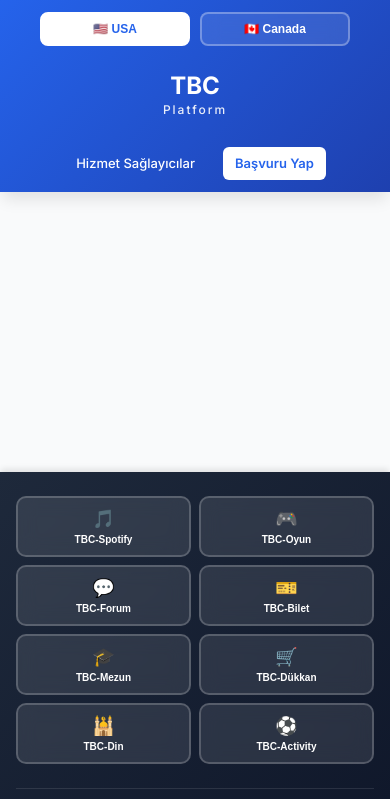
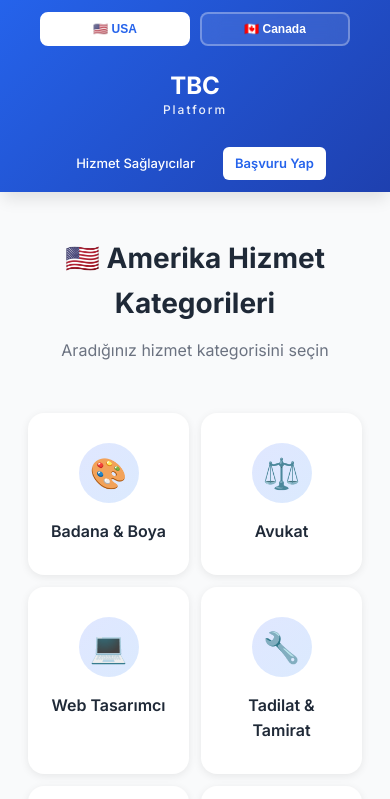
Before and after one commit to bozukaraba/tbclov, a React (Vite) app: page /categories in a window 390 px wide. Shown: the top 799 px of the page. Built offline with nearby package versions, Linux system fonts and the light colour scheme; no server answers.

Commit message:
Add category grid page: Users select country -> see categories -> see providers

```diff
--- a/client/src/App.jsx
+++ b/client/src/App.jsx
@@ -3,8 +3,9 @@ import { BrowserRouter as Router, Routes, Route } from 'react-router-dom';
 import Header from './components/Header';
 import Footer from './components/Footer';
 import Home from './pages/Home';
+import CategoryGrid from './pages/CategoryGrid';
+import ProviderList from './pages/ProviderList';
 import ProviderForm from './pages/ProviderForm';
-import ProviderList from './pages/ProviderList';
 import AdminPanel from './pages/AdminPanel';
 
 function App() {
@@ -22,6 +23,10 @@ function App() {
             <Route
               path="/"
               element={<Home setSelectedCountry={setSelectedCountry} />}
+            />
+            <Route
+              path="/categories"
+              element={<CategoryGrid country={selectedCountry} />}
             />
             <Route
               path="/providers"
--- a/client/src/components/Header.jsx
+++ b/client/src/components/Header.jsx
@@ -27,7 +27,7 @@ function Header({ selectedCountry, setSelectedCountry }) {
         </Link>
 
         <nav className="nav-menu">
-          <Link to="/providers" className="nav-link">
+          <Link to="/categories" className="nav-link">
             Hizmet Sağlayıcılar
           </Link>
           <Link to="/apply" className="nav-link btn-apply">
--- /dev/null
+++ b/client/src/pages/CategoryGrid.css
@@ -0,0 +1,129 @@
+.category-grid-container {
+  max-width: 1400px;
+  margin: 0 auto;
+  padding: 40px 20px;
+}
+
+.category-header {
+  text-align: center;
+  margin-bottom: 50px;
+}
+
+.category-header h1 {
+  font-size: 42px;
+  color: var(--text-primary);
+  margin-bottom: 12px;
+  font-weight: 700;
+}
+
+.category-header p {
+  font-size: 18px;
+  color: var(--text-secondary);
+}
+
+.categories-grid {
+  display: grid;
+  grid-template-columns: repeat(auto-fill, minmax(280px, 1fr));
+  gap: 24px;
+}
+
+.category-card {
+  background: white;
+  border-radius: 16px;
+  padding: 48px 32px;
+  text-align: center;
+  cursor: pointer;
+  transition: all 0.3s ease;
+  box-shadow: 0 2px 8px rgba(0, 0, 0, 0.08);
+  border: 2px solid transparent;
+}
+
+.category-card:hover {
+  transform: translateY(-8px);
+  box-shadow: 0 12px 24px rgba(37, 99, 235, 0.15);
+  border-color: var(--primary-color);
+}
+
+.category-icon {
+  width: 80px;
+  height: 80px;
+  margin: 0 auto 24px;
+  background: linear-gradient(135deg, #e0e7ff, #dbeafe);
+  border-radius: 50%;
+  display: flex;
+  align-items: center;
+  justify-content: center;
+  font-size: 40px;
+  transition: all 0.3s ease;
+}
+
+.category-card:hover .category-icon {
+  background: linear-gradient(135deg, var(--primary-color), var(--secondary-color));
+  transform: scale(1.1);
+}
+
+.category-title {
+  font-size: 20px;
+  color: var(--text-primary);
+  font-weight: 600;
+  margin: 0;
+}
+
+@media (max-width: 768px) {
+  .category-grid-container {
+    padding: 32px 16px;
+  }
+
+  .category-header h1 {
+    font-size: 32px;
+  }
+
+  .category-header p {
+    font-size: 16px;
+  }
+
+  .categories-grid {
+    grid-template-columns: repeat(auto-fill, minmax(240px, 1fr));
+    gap: 16px;
+  }
+
+  .category-card {
+    padding: 36px 24px;
+  }
+
+  .category-icon {
+    width: 70px;
+    height: 70px;
+    font-size: 35px;
+  }
+
+  .category-title {
+    font-size: 18px;
+  }
+}
+
+@media (max-width: 480px) {
+  .category-header h1 {
+    font-size: 28px;
+  }
+
+  .categories-grid {
+    grid-template-columns: repeat(auto-fill, minmax(150px, 1fr));
+    gap: 12px;
+  }
+
+  .category-card {
+    padding: 28px 20px;
+  }
+
+  .category-icon {
+    width: 60px;
+    height: 60px;
+    font-size: 30px;
+    margin-bottom: 16px;
+  }
+
+  .category-title {
+    font-size: 16px;
+  }
+}
--- /dev/null
+++ b/client/src/pages/CategoryGrid.jsx
@@ -0,0 +1,94 @@
+import React, { useState, useEffect } from 'react';
+import { useNavigate } from 'react-router-dom';
+import './CategoryGrid.css';
+
+function CategoryGrid({ country }) {
+  const navigate = useNavigate();
+  const [categories, setCategories] = useState([]);
+
+  // Kategori icon mapping
+  const categoryIcons = {
+    'Badana & Boya': '🎨',
+    'Avukat': '⚖️',
+    'Web Tasarımcı': '💻',
+    'Tadilat & Tamirat': '🔧',
+    'Elektrikçi': '⚡',
+    'Tesisat': '🔧',
+    'Temizlik': '🧹',
+    'Nakliyat': '🚚',
+    'Bahçe Bakımı': '🌳',
+    'Emlak': '🏠',
+    'Fotoğrafçılık': '📷',
+    'Danışmanlık': '👤',
+    'Diğer Hizmetler': '🧳',
+    'Diğer': '🧳'
+  };
+
+  useEffect(() => {
+    fetchCategories();
+  }, []);
+
+  const fetchCategories = async () => {
+    try {
+      const response = await fetch('/api/categories');
+
+      if (!response.ok) {
+        throw new Error('Kategoriler yüklenemedi');
+      }
+
+      const data = await response.json();
+      setCategories(Array.isArray(data) ? data : []);
+    } catch (error) {
+      console.error('Kategoriler yüklenemedi:', error);
+      // Fallback kategoriler
+      setCategories([
+        'Badana & Boya',
+        'Avukat',
+        'Web Tasarımcı',
+        'Tadilat & Tamirat',
+        'Elektrikçi',
+        'Tesisat',
+        'Temizlik',
+        'Nakliyat',
+        'Bahçe Bakımı',
+        'Emlak',
+        'Fotoğrafçılık',
+        'Danışmanlık',
+        'Diğer Hizmetler'
+      ]);
+    }
+  };
+
+  const handleCategoryClick = (category) => {
+    navigate(`/providers?category=${encodeURIComponent(category)}`);
+  };
+
+  return (
+    <div className="category-grid-container">
+      <div className="category-header">
+        <h1>
+          {country === 'USA' ? '🇺🇸 Amerika' : country === 'Canada' ? '🇨🇦 Kanada' : ''}
+          {' '}Hizmet Kategorileri
+        </h1>
+        <p>Aradığınız hizmet kategorisini seçin</p>
+      </div>
+
+      <div className="categories-grid">
+        {categories.map((category) => (
+          <div
+            key={category}
+            className="category-card"
+            onClick={() => handleCategoryClick(category)}
+          >
+            <div className="category-icon">
+              {categoryIcons[category] || '📋'}
+            </div>
+            <h3 className="category-title">{category}</h3>
+          </div>
+        ))}
+      </div>
+    </div>
+  );
+}
+
+export default CategoryGrid;
--- a/client/src/pages/Home.jsx
+++ b/client/src/pages/Home.jsx
@@ -7,7 +7,7 @@ function Home({ setSelectedCountry }) {
 
   const handleCountrySelect = (country) => {
     setSelectedCountry(country);
-    navigate('/providers');
+    navigate('/categories');
   };
 
   return (
--- a/client/src/pages/ProviderList.jsx
+++ b/client/src/pages/ProviderList.jsx
@@ -1,14 +1,24 @@
 import React, { useState, useEffect } from 'react';
+import { useSearchParams } from 'react-router-dom';
 import './ProviderList.css';
 
 function ProviderList({ country }) {
+  const [searchParams] = useSearchParams();
+  const categoryFromUrl = searchParams.get('category');
+
   const [providers, setProviders] = useState([]);
   const [filteredProviders, setFilteredProviders] = useState([]);
   const [loading, setLoading] = useState(true);
-  const [selectedCategory, setSelectedCategory] = useState('all');
+  const [selectedCategory, setSelectedCategory] = useState(categoryFromUrl || 'all');
   const [searchTerm, setSearchTerm] = useState('');
   const [categories, setCategories] = useState([]);
   const [error, setError] = useState(null);
+
+  useEffect(() => {
+    if (categoryFromUrl) {
+      setSelectedCategory(categoryFromUrl);
+    }
+  }, [categoryFromUrl]);
 
   useEffect(() => {
     fetchProviders();
```
Also changed, not shown: 1 other file (tests, documents, lock files or other folders).
